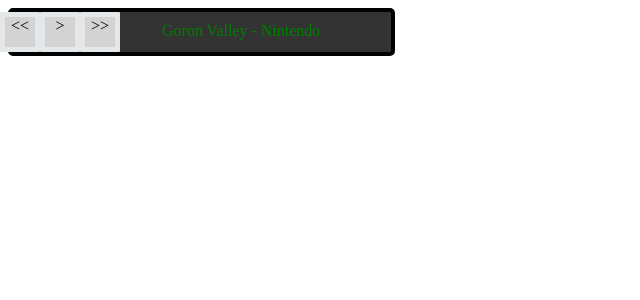
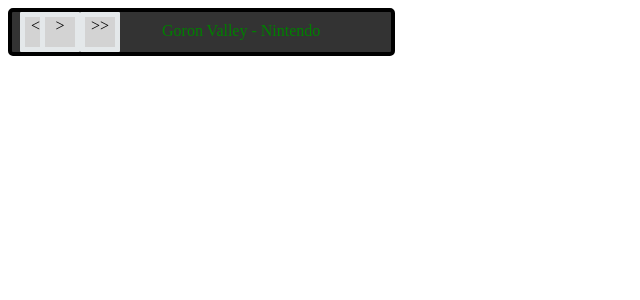
Before and after one commit to Knightsurfer/knightsurfer.github.io, a PHP site: page /res/scripts/mp3player in a window 1280 px wide. Shown: the top 300 px of the page, without its empty margins (0-640 px from the left). Run offline with PHP 8.4, Linux system fonts and the light colour scheme.

Commit message:
Update mp3.css

```diff
--- a/res/scripts/mp3player/mp3.css
+++ b/res/scripts/mp3player/mp3.css
@@ -8,7 +8,7 @@
 }
 
 #mplayer_back{
-	left:0px;
+	left:20px;
 }
 
 #mplayer_play{
```
